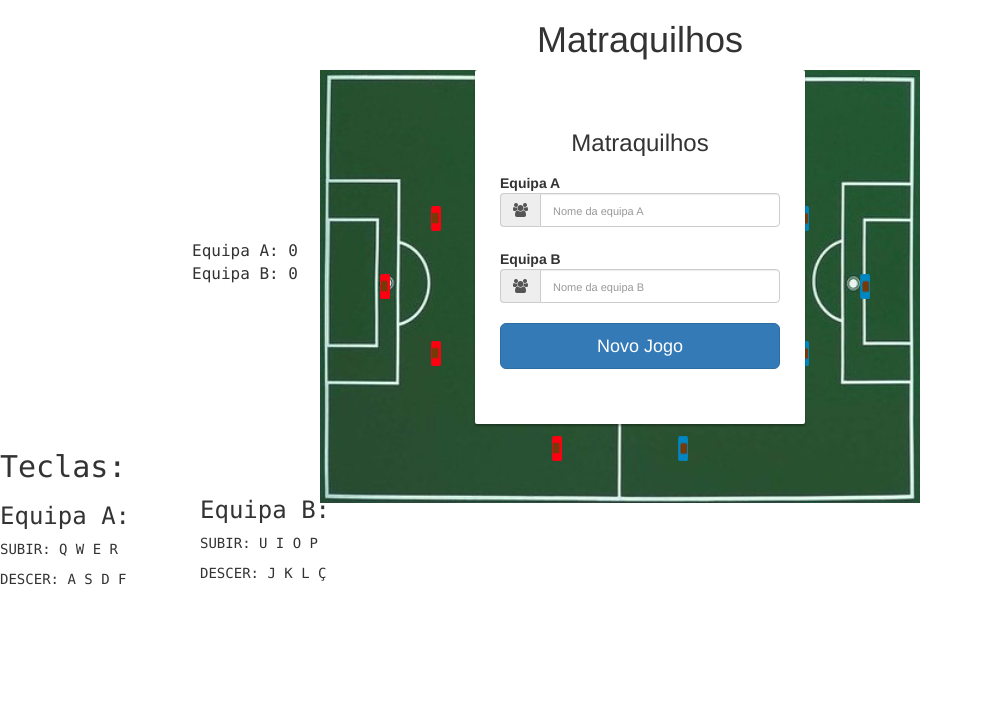
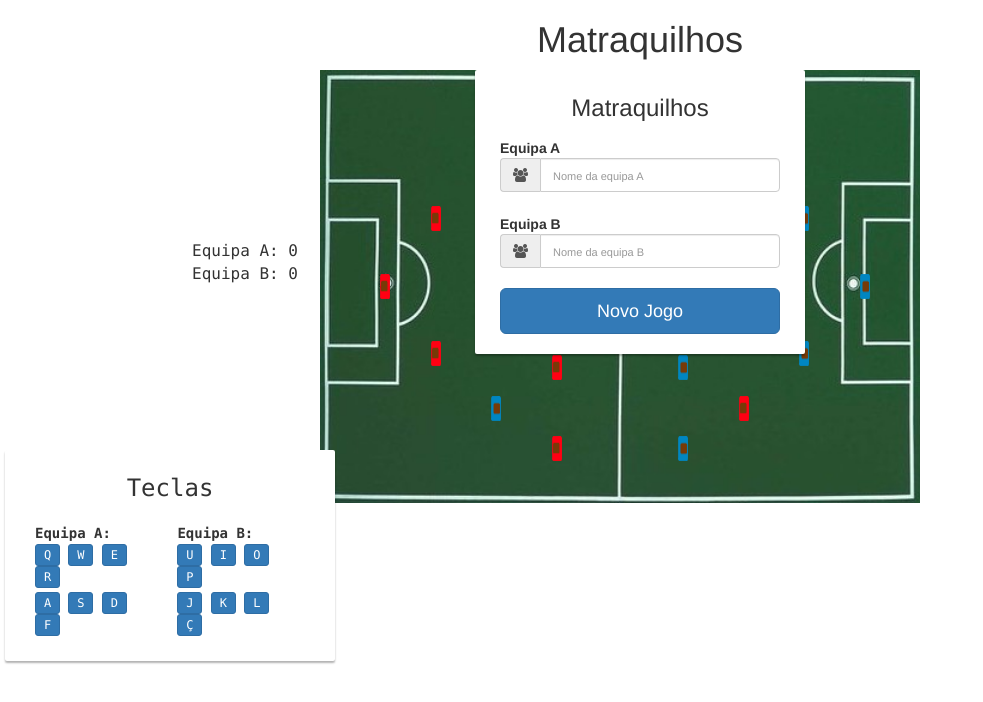
Before and after one commit to ericafao/matraquilhos, a plain HTML site: page index.html in a window 1280 px wide. Shown: the whole page, without its empty margins (0-983 px from the left). Drawn offline with nearby package versions, Linux system fonts and the light colour scheme.

Commit message:
Adicao de container com as teclas. Adicao de comentarios.

```diff
--- a/JS/js.js
+++ b/JS/js.js
@@ -68,6 +68,9 @@ $(document).ready(function(){
     }
   };
 
+  /**
+   * Inicia um novo jogo
+   */
   function iniciarJogo () {
     matrecos.timer = setInterval(gameloop, 30);
 
--- a/Style/style.css
+++ b/Style/style.css
@@ -1,8 +1,10 @@
 @charset "utf-8";
 /* CSS Document */
 
+html, body, footer {
+  font-family: Consolas, "Andale Mono", "Lucida Console", "Lucida Sans Typewriter", Monaco, "Courier New", "monospace";
+}
 h1 {
-  font-family: Consolas, "Andale Mono", "Lucida Console", "Lucida Sans Typewriter", Monaco, "Courier New", "monospace";
   text-align: center;
 }
 
@@ -71,7 +73,7 @@ h1 {
   justify-content: space-between;
 }
 
-/** EqUIPA B */
+/** EQUIPA B */
 .grEquipaB {
   height: var(--boneco--height);
   width: var(--boneco--width);
@@ -116,28 +118,32 @@ h1 {
 }
 
 /** TECLAS */
-#teclasA {
+#teclasContainer{
   position: absolute;
-  font-family: Consolas, "Andale Mono", "Lucida Console", "Lucida Sans Typewriter", Monaco, "Courier New", "monospace";
-  top: 430px;
+  top: 450px;
+  left: -415px;
 }
-#teclasB {
-  position: absolute;
-  font-family: Consolas, "Andale Mono", "Lucida Console", "Lucida Sans Typewriter", Monaco, "Courier New", "monospace";
-  top: 477px;
-  left: 200px;
+.keys:not(:last-of-type) {
+  margin-bottom: 4px;
+}
+.teclas button {
+  width: 25px;
+}
+.teclas {
+  padding: 5px;
+  width: 134px;
+  display: inline-block;
 }
 
 /** MARCADOR */
 #marcador {
   position: absolute;
-  font-family: Consolas, "Andale Mono", "Lucida Console", "Lucida Sans Typewriter", Monaco, "Courier New", "monospace";
   font-size: 16px;
   left: 15%;
   top: 240px;
 }
 
-/** LOGIN */
+/** NOVO JOGO */
 .form-group{
   margin-bottom: 15px;
 }
@@ -163,12 +169,13 @@ input::-webkit-input-placeholder {
   margin-top: 30px;
   margin: 0 auto;
   max-width: 330px;
-  padding: 40px 40px;
+  padding: 5px 40px;
 }
 .login-button{
   margin-top: 5px;
 }
 
+/** VENCEDOR */
 #winnerContainer{
   display: none;
 }
--- a/index.html
+++ b/index.html
@@ -2,11 +2,12 @@
 <html>
 <head>
   <meta charset="utf-8">
-  <title>Documento sem título</title>
+  <title>Matraquilhos</title>
   <link href="Style/style.css" rel="stylesheet" type="text/css">
   <link rel="stylesheet" href="https://maxcdn.bootstrapcdn.com/bootstrap/3.3.7/css/bootstrap.min.css">
   <link rel="stylesheet" href="https://maxcdn.bootstrapcdn.com/font-awesome/4.6.1/css/font-awesome.min.css">
 
+  <!-- VARIAVEIS -->
   <style>
     :root {
       --campo--width: 600px;
@@ -38,7 +39,9 @@
 <body>
 <header><h1>Matraquilhos</h1></header>
 
+<!-- JOGO -->
 <div class="jogo">
+  <!-- CAMPO -->
   <div class="campo">
 
     <div class="grEquipaA" style="padding-left: var(--gr--padding)">
@@ -92,7 +95,8 @@
   </div>
 </div>
 
-<div class="container" id="loginContainer">
+<!-- NOVO JOGO -->
+<div class="container" id="novoJogoContainer">
   <div class="main-login main-center">
     <form class="form-horizontal" method="post" action="#">
       <h3 class="text-center"> Matraquilhos </h3>
@@ -105,7 +109,6 @@
           </div>
         </div>
       </div>
-
       <div class="form-group">
         <label for="nomeEquipaA" class="cols-sm-2 control-label">Equipa B</label>
         <div class="cols-sm-10">
@@ -115,7 +118,6 @@
           </div>
         </div>
       </div>
-
       <div class="form-group ">
         <button type="button" id="iniciar" class="btn btn-primary btn-lg btn-block login-button">Novo Jogo</button>
       </div>
@@ -123,6 +125,7 @@
   </div>
 </div>
 
+<!-- VENCEDOR -->
 <div class="container" id="winnerContainer">
   <div class="main-login main-center">
     <form class="form-horizontal" method="post" action="#">
@@ -139,21 +142,54 @@
 </div>
 
 <footer>
+  <!-- MARCADOR -->
   <div id="marcador">
     <div id="EquipaA" class="score">Equipa A: <span id="scoreA">0</span></div>
     <div id="EquipaB" class="score">Equipa B: <span id="scoreB">0</span></div>
   </div>
-  <div id="teclasA">
-    <h2>Teclas:</h2>
-    <h3>Equipa A:</h3>
-    <p> SUBIR: Q W E R</p>
-    <p> DESCER: A S D F</p>
+  <!-- TECLAS -->
+  <div class="container" id="teclasContainer">
+    <div class="main-login main-center">
+      <form class="form-horizontal" method="post" action="#">
+        <h3 class="text-center"> Teclas </h3>
+        <div class="form-group">
+          <div class="teclas">
+            <label for="nomeEquipaA" class="cols-sm-2 control-label">Equipa A:</label>
+            <div class="keypad">
+              <div class="keys">
+                <button type="button" class="btn btn-primary btn-xs">Q</button>
+                <button type="button" class="btn btn-primary btn-xs">W</button>
+                <button type="button" class="btn btn-primary btn-xs">E</button>
+                <button type="button" class="btn btn-primary btn-xs">R</button>
               </div>
-  <div id="teclasB">
-    <p></p>
-    <h3>Equipa B:</h3>
-    <p> SUBIR: U I O P</p>
-    <p> DESCER: J K L Ç</p>
+              <div class="keys">
+                <button type="button" class="btn btn-primary btn-xs">A</button>
+                <button type="button" class="btn btn-primary btn-xs">S</button>
+                <button type="button" class="btn btn-primary btn-xs">D</button>
+                <button type="button" class="btn btn-primary btn-xs">F</button>
+              </div>
+            </div>
+          </div>
+          <div class="teclas">
+            <label for="nomeEquipaA" class="cols-sm-2 control-label">Equipa B:</label>
+            <div class="keypad">
+              <div class="keys">
+                <button type="button" class="btn btn-primary btn-xs">U</button>
+                <button type="button" class="btn btn-primary btn-xs">I</button>
+                <button type="button" class="btn btn-primary btn-xs">O</button>
+                <button type="button" class="btn btn-primary btn-xs">P</button>
+              </div>
+              <div class="keys">
+                <button type="button" class="btn btn-primary btn-xs">J</button>
+                <button type="button" class="btn btn-primary btn-xs">K</button>
+                <button type="button" class="btn btn-primary btn-xs">L</button>
+                <button type="button" class="btn btn-primary btn-xs">Ç</button>
+              </div>
+            </div>
+          </div>
+        </div>
+      </form>
+    </div>
   </div>
 </footer>
 </body>
```
Lines whose indentation alone changed are shown as unchanged.
